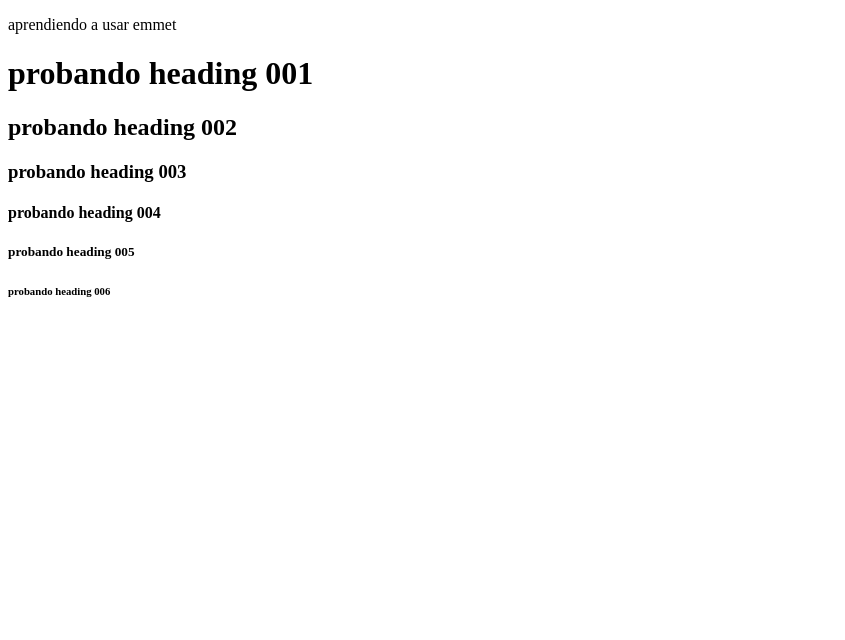
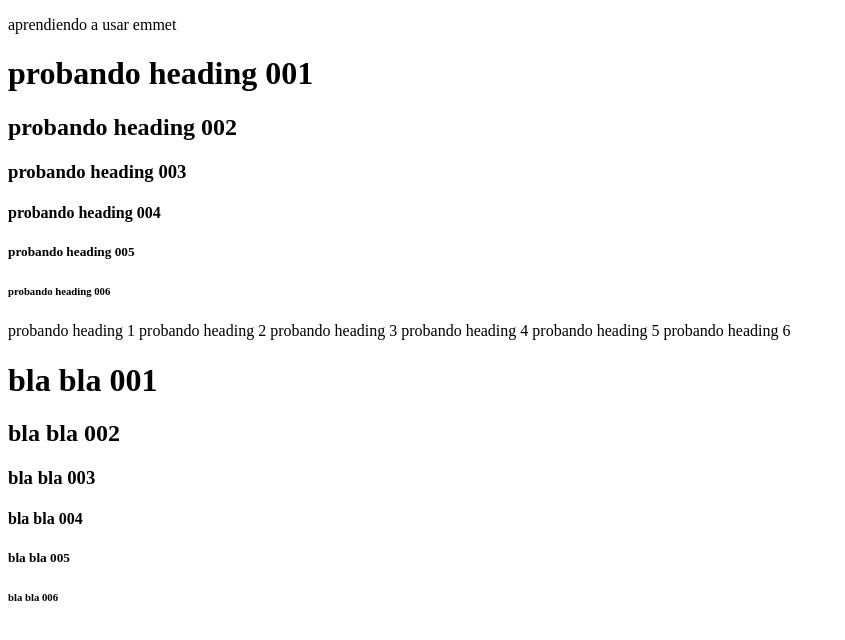
Before and after one commit to juliangq/webdog, a plain HTML site: page 06_emmet/one-example.html in a window 1280 px wide. Shown: the whole page, without its empty margins (0-845 px from the left). Drawn offline with Linux system fonts and the light colour scheme.

Commit message:
adds emmet one example

```diff
--- a/06_emmet/one-example.html
+++ b/06_emmet/one-example.html
@@ -17,5 +17,19 @@
 <h4>probando heading 004</h4>
 <h5>probando heading 005</h5>
 <h6>probando heading 006</h6>
+
+<h>probando heading 1</h>
+<h>probando heading 2</h>
+<h>probando heading 3</h>
+<h>probando heading 4</h>
+<h>probando heading 5</h>
+<h>probando heading 6</h>
+
+<h1>bla bla 001</h1>
+<h2>bla bla 002</h2>
+<h3>bla bla 003</h3>
+<h4>bla bla 004</h4>
+<h5>bla bla 005</h5>
+<h6>bla bla 006</h6>
 </body>
 </html>
```
